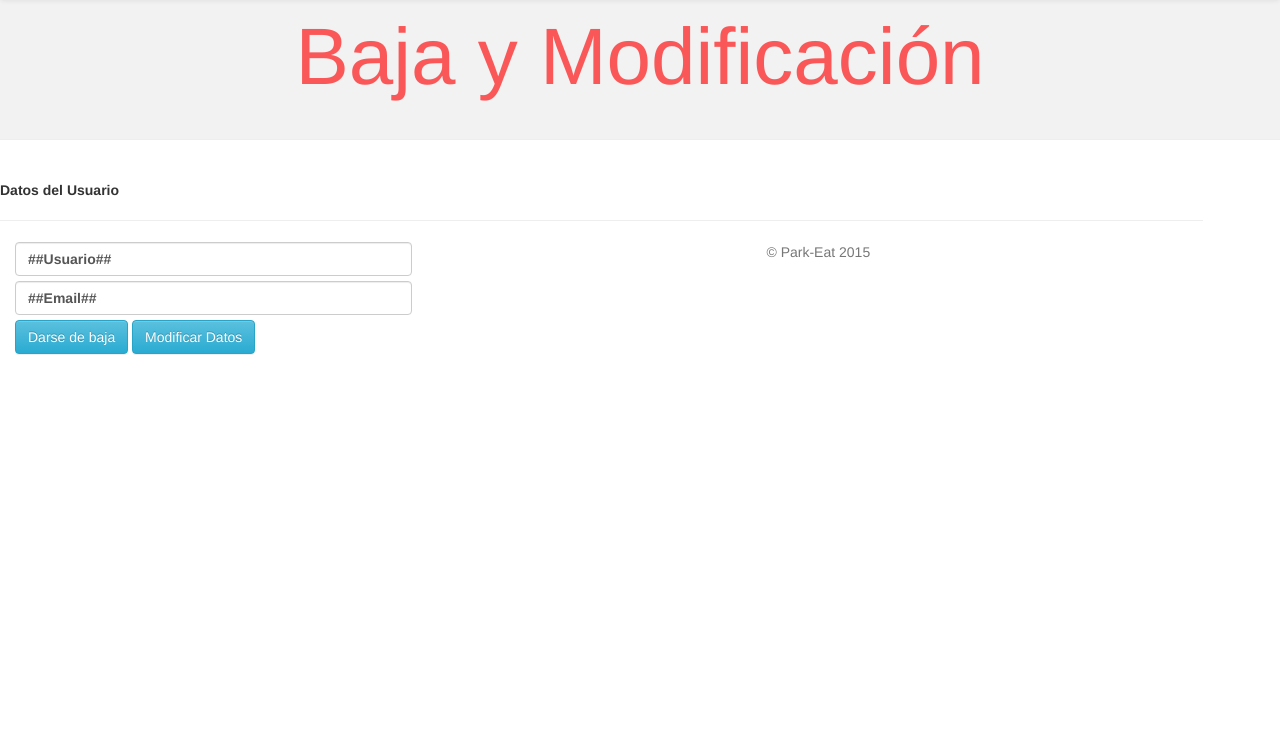
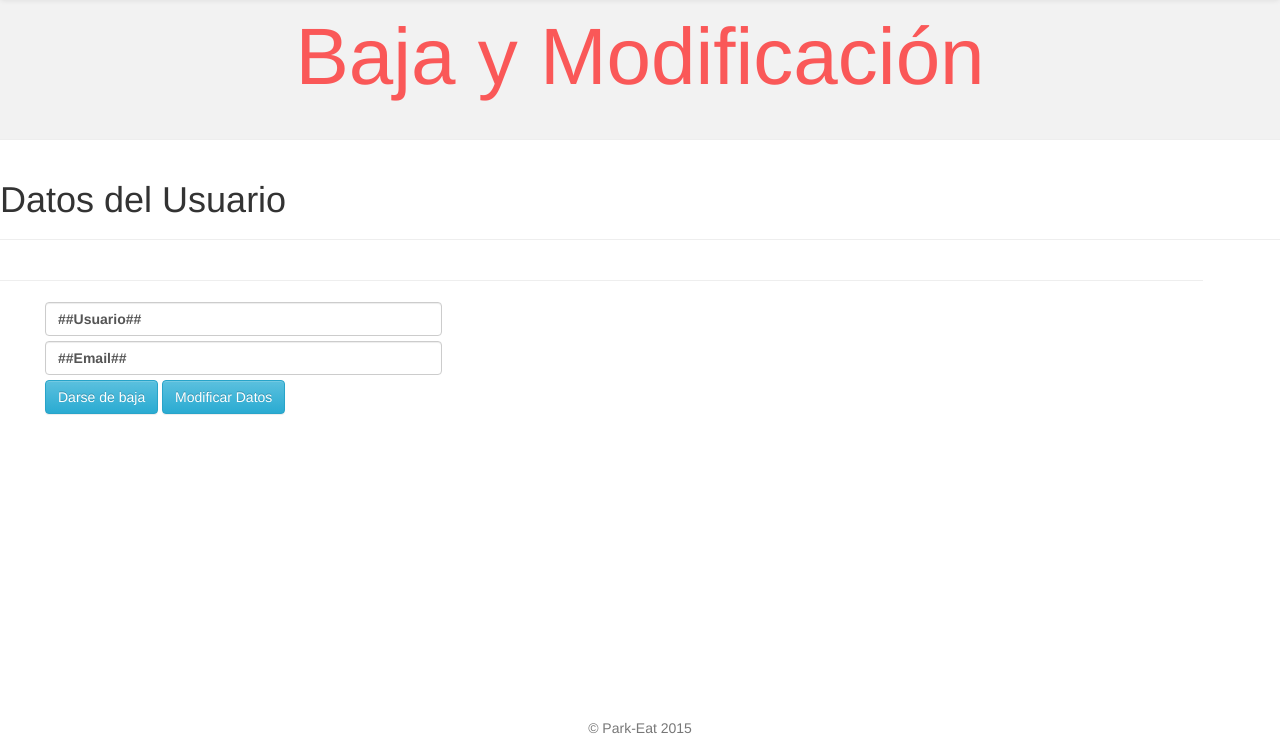
Before and after one commit to iosusam/ARO-Grupo3, a PHP site: page /templates/bajaymodificacionusuario.html in a window 1280 px wide. Shown: the part 52-800 px from the top of the page. Run offline with PHP 8.4, Linux system fonts and the light colour scheme; some libraries are stand-ins or nearby versions.

Commit message:
Pequeña modificación en bajaymodificación,modificacliente y en login.html

```diff
--- a/ProyectoAro/templates/bajaymodificacionusuario.html
+++ b/ProyectoAro/templates/bajaymodificacionusuario.html
@@ -59,13 +59,13 @@ and open the template in the editor.
             Baja y Modificación
         </div>
 
-        <br><br>
-        <b>Datos del Usuario</b>
-        <br>
+        <div class="page-header">
+            <h1>Datos del Usuario</h1>
+        </div>
 
         <hr class="col-lg-11">
 
-        <div class="form-group col-lg-4">
+        <div class="form-group col-lg-4 bajaymodificacion">
 
             <label type="text" name="Usuario" id="Usuario" class="form-control">##Usuario##</label>
 
@@ -75,7 +75,7 @@ and open the template in the editor.
             <button type="button" class="btn btn-info rigth-block" onclick="window.location.href='index.php?accion=perfil&id=2'">Modificar Datos</button>
 
         </div>
-        <footer class="footer navbar-bottom" >
+        <footer class="footer navbar-fixed-bottom" >
             <div class="container">
                 <p class="text-muted margen text-center"><span>© Park-Eat 2015</span></p>
             </div>
--- a/ProyectoAro/templates/estilosIndex.css
+++ b/ProyectoAro/templates/estilosIndex.css
@@ -32,3 +32,7 @@ and open the template in the editor.
 #botondesconectar{
     margin: 8px;
 }
+
+.bajaymodificacion{
+    margin-left: 30px;
+}
--- a/ProyectoAro/templates/login.html
+++ b/ProyectoAro/templates/login.html
@@ -77,7 +77,7 @@ and open the template in the editor.
             <br>
             <hr class="col-lg-11">
             <div class="form-group col-lg-4">
-                <label>Nombre de usuario*</label>
+                <label>Correo Electrónico*</label>
                 <input type="text" name="Correo" id="correo" class="form-control" placeholder="alguien@example.com">
 
                 <label>Password*</label>
--- a/ProyectoAro/templates/modificacliente.html
+++ b/ProyectoAro/templates/modificacliente.html
@@ -108,7 +108,7 @@ and open the template in the editor.
                 </div>
             </div>
         </form>
-        <footer class="footer navbar-bottom" >
+        <footer class="footer navbar-fixed-bottom" >
                 <div class="container">
                     <p class="text-muted margen text-center"><span>© Park-Eat 2015</span></p>
                 </div>
```
